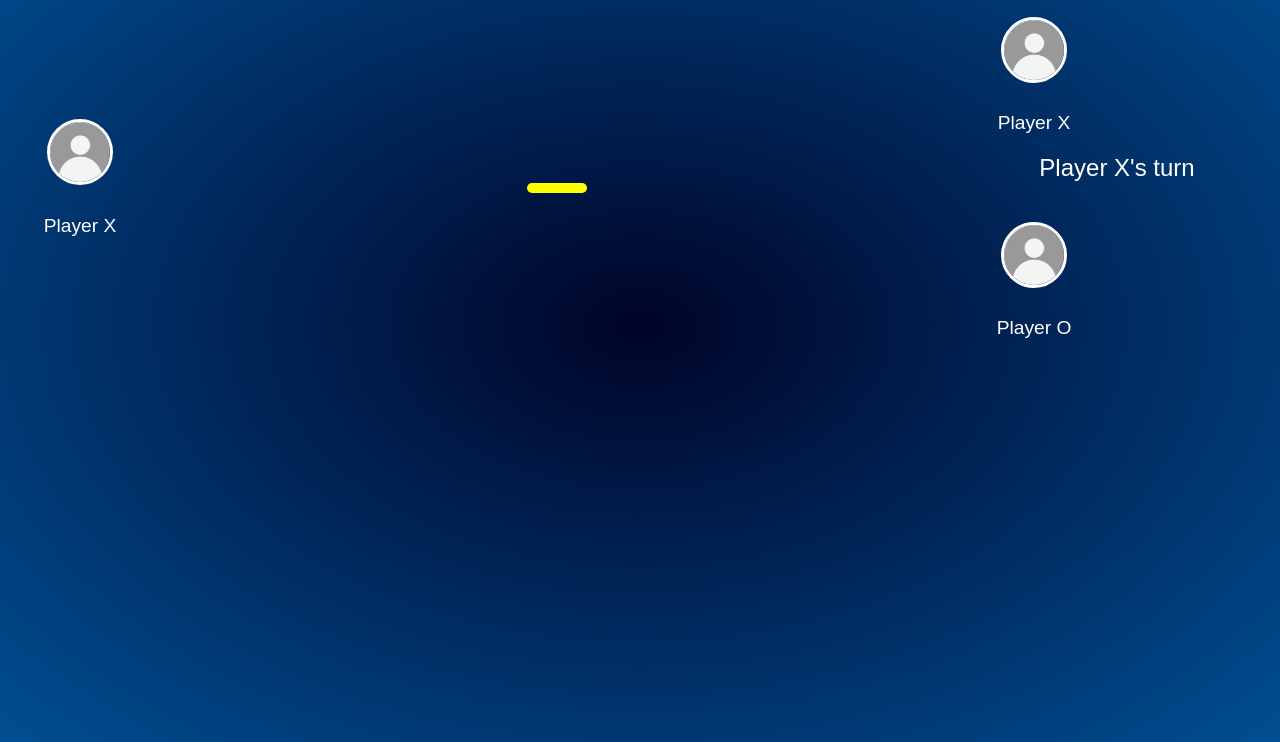
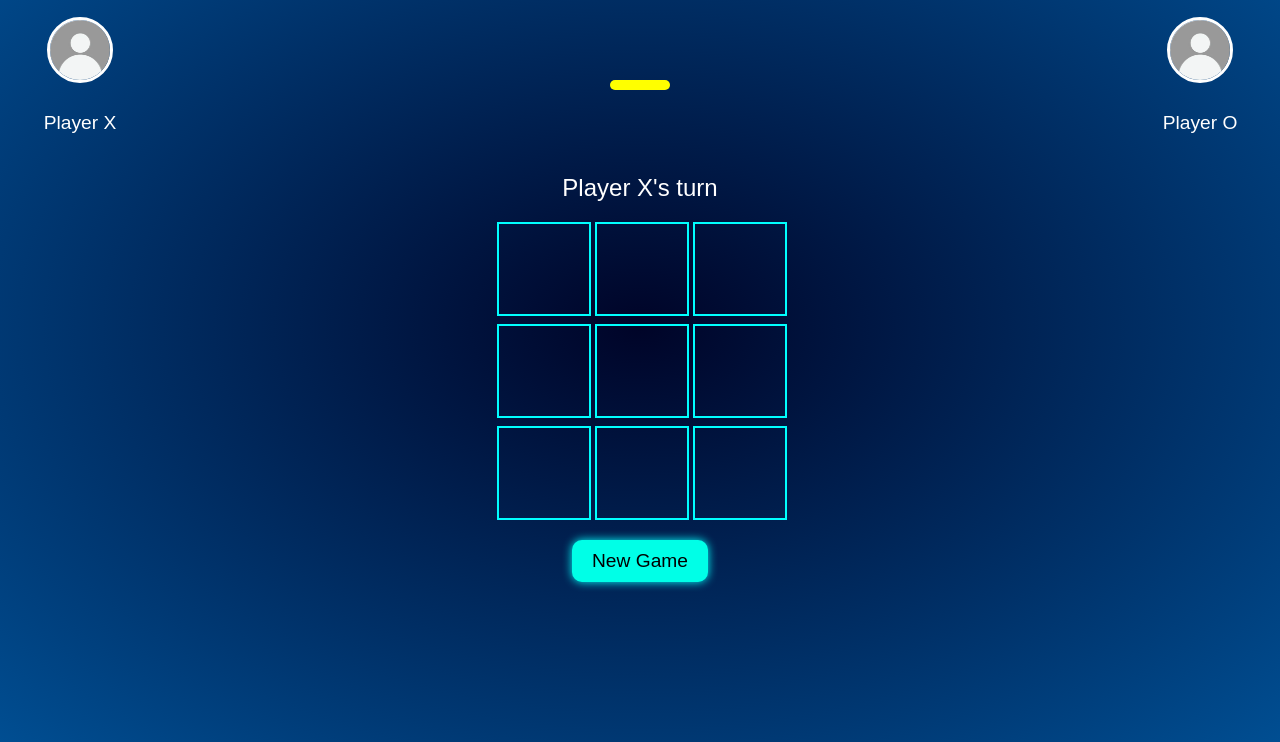
Before and after one commit to Ruchitha-16/tic-tac-toe-game, a plain HTML site: page index.html in a window 1280 px wide. Shown: the part 90-832 px from the top of the page. Drawn offline with Linux system fonts and the light colour scheme.

Commit message:
Update index.html

```diff
--- a/index.html
+++ b/index.html
@@ -7,40 +7,57 @@
   <link rel="stylesheet" href="style.css" />
 </head>
 <body>
+
+  <!-- 🎉 Celebration Emojis in Corners -->
   <div class="celebration celebration-top-left">🎉</div>
   <div class="celebration celebration-top-right">🎉</div>
   <div class="celebration celebration-bottom-left">🎉</div>
   <div class="celebration celebration-bottom-right">🎉</div>
 
+  <!-- 🌌 Main Game Container -->
   <div class="container">
+
+    <!-- 🏆 Title -->
     <h1 class="game-title">Tic Tac Toe</h1>
+
+    <!-- 👤 Players Display -->
     <div class="players">
       <div class="player">
         <img src="avatar.png" class="avatar" />
         <p>Player X</p>
       </div>
-      <div class="win-message" id="winMessage">You Won the Game!</div>
-
       <div class="turn-indicator"></div>
-      <div class="game-area">
-  <div class="player player-left">
-    <img src="avatar.png" class="avatar" />
-    <p>Player X</p>
-  </div>
-
-  <div>
-    <div id="game-status">Player X's turn</div>
-    <div class="board" id="board">
-      <!-- cells -->
-    </div>
-  </div>
-
-  <div class="player player-right">
+      <div class="player">
         <img src="avatar.png" class="avatar" />
         <p>Player O</p>
       </div>
     </div>
 
+    <!-- 🎯 Game Status -->
+    <div id="game-status">Player X's turn</div>
+
+    <!-- 🧩 Game Board (3x3 Grid) -->
+    <div class="board" id="board">
+      <div class="cell" data-index="0"></div>
+      <div class="cell" data-index="1"></div>
+      <div class="cell" data-index="2"></div>
+      <div class="cell" data-index="3"></div>
+      <div class="cell" data-index="4"></div>
+      <div class="cell" data-index="5"></div>
+      <div class="cell" data-index="6"></div>
+      <div class="cell" data-index="7"></div>
+      <div class="cell" data-index="8"></div>
+    </div>
+
+    <!-- 🔁 Reset Game Button -->
+    <button id="reset-btn">New Game</button>
+
+  </div>
+
+  <!-- 🏁 Winning Message -->
+  <div class="win-message" id="winMessage">You Won the Game!</div>
+
+  <!-- 🔗 Script -->
   <script src="script.js"></script>
 </body>
 </html>
```
Lines whose indentation alone changed are shown as unchanged.
